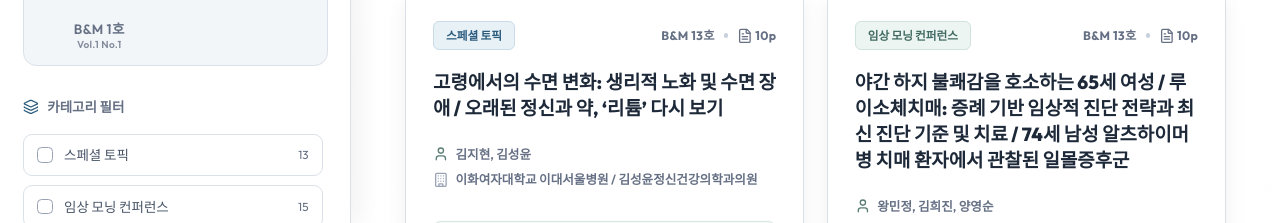
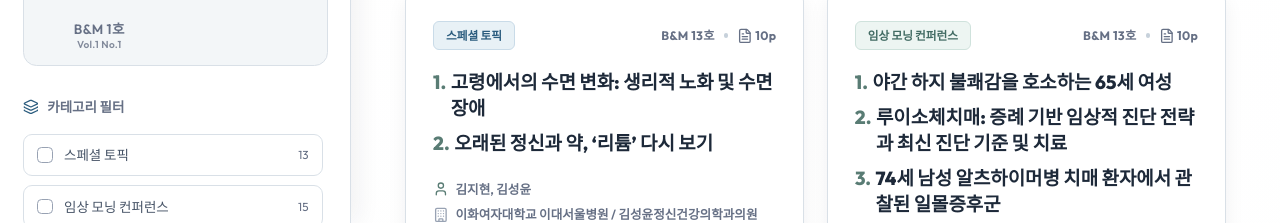
Before and after one commit to neudoc/Brain-Mind, a React (Vite) app: page / in a window 1280 px wide. Shown: the part 577-800 px from the top of the page. Built offline with nearby package versions, Linux system fonts and the light colour scheme.

Commit message:
Format multi-topic titles with list numbers and line breaks

```diff
--- a/src/components/ArticleCard.jsx
+++ b/src/components/ArticleCard.jsx
@@ -1,4 +1,26 @@
 import { Download, Eye, FileText, User, Building, Sparkles } from "lucide-react";
+
+// title 내 슬래시(/) 감지 후 번호 및 줄바꿈 적용 헬퍼
+const renderTitle = (titleStr) => {
+  if (!titleStr) return null;
+  // 슬래시(/) 기준으로 분할 후 앞뒤 공백 제거
+  const titleParts = titleStr.split("/").map((part) => part.trim()).filter(Boolean);
+
+  if (titleParts.length <= 1) {
+    return titleStr;
+  }
+
+  return (
+    <span className="flex flex-col gap-2">
+      {titleParts.map((part, index) => (
+        <span key={index} className="flex items-start gap-1">
+          <span className="text-[#597c74] font-extrabold shrink-0">{index + 1}.</span>
+          <span className="block">{part}</span>
+        </span>
+      ))}
+    </span>
+  );
+};
 
 export default function ArticleCard({ article, onViewPdf }) {
   const {
@@ -50,7 +72,7 @@ export default function ArticleCard({ article, onViewPdf }) {
         </div>
 
         <h3 className="text-[0.95rem] md:text-[1.05rem] font-extrabold text-[#1d2939] group-hover:text-[#2b5c7e] transition-colors duration-300 leading-snug mb-5 tracking-tight">
-          {title}
+          {renderTitle(title)}
         </h3>
 
         <div className="flex flex-wrap items-center gap-x-4 gap-y-1.5 text-[0.7rem] text-[#667085] font-semibold mb-7 select-none">
```
